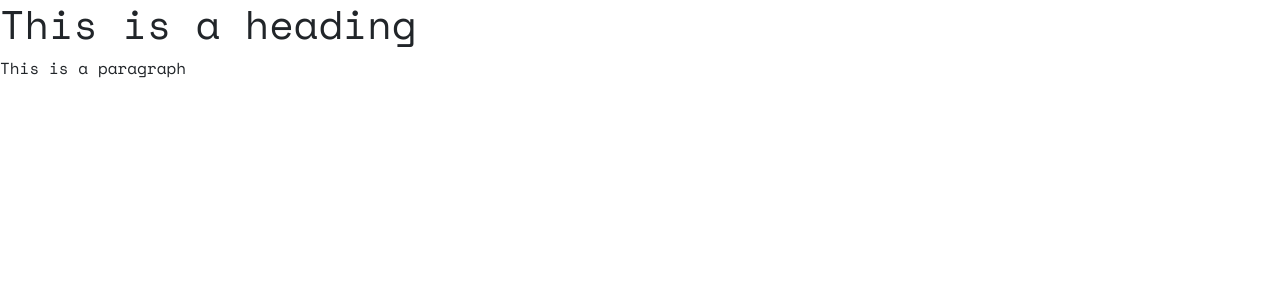
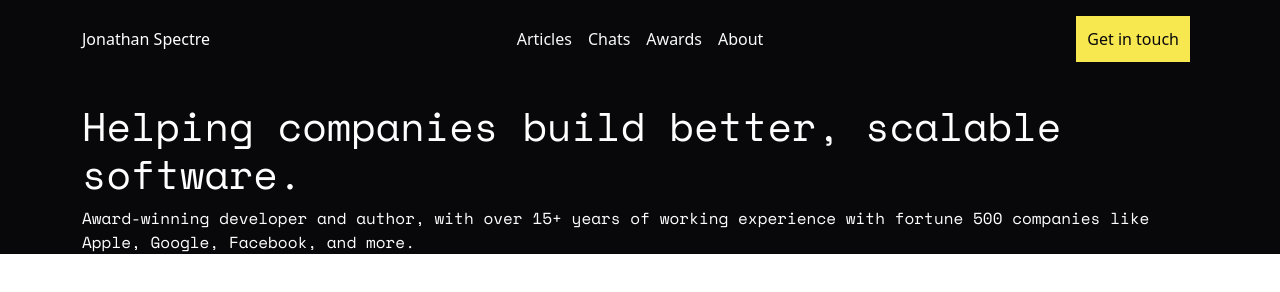
Before and after one commit to Wakarende/Developer-Portfolio, a plain HTML site: page index.html in a window 1280 px wide. Drawn offline with nearby package versions, Linux system fonts and the light colour scheme; a web font is replaced by a local one.

Commit message:
write html for header section

```diff
--- a/index.html
+++ b/index.html
@@ -22,8 +22,34 @@
 </head>
 
 <body>
-  <h1>This is a heading</h1>
-  <p>This is a paragraph</p>
+  <div class="header">
+    <div class="container">
+      <header class="d-flex flex-wrap align-items-center justify-content-center justify-content-md-between py-3 mb-4">
+        <a href="/" class="d-flex align-items-center col-md-3 mb-2 mb-md-0 text-decoration-none text-white"> Jonathan
+          Spectre </a>
+        <ul class="nav col-12 col-md-auto mb-2 justify-content-center mb-md-0">
+          <li><a href="#" class="nav-link px-2 link-light">Articles</a></li>
+          <li><a href="#" class="nav-link px-2 link-light">Chats</a></li>
+          <li><a href="#" class="nav-link px-2 link-light">Awards</a></li>
+          <li><a href="#" class="nav-link px-2 link-light">About</a></li>
+        </ul>
+        <div class="col-md-3 text-end">
+          <button type="button" class=" me-2 nav-btn">Get in touch</button>
+        </div>
+      </header>
+    </div>
+    <!-- END Navbar  -->
+    <!-- Header  -->
+    <div class="container header-content">
+      <h1 class="header-title">Helping companies build better, scalable software.</h1>
+      <p class="header-text">Award-winning developer and author, with over 15+ years of working experience with fortune
+        500 companies like Apple, Google, Facebook, and more.</p>
+    </div>
+  </div>
+  <!-- END Header  -->
+  <script src="https://cdn.jsdelivr.net/npm/bootstrap@5.1.3/dist/js/bootstrap.bundle.min.js"
+    integrity="sha384-ka7Sk0Gln4gmtz2MlQnikT1wXgYsOg+OMhuP+IlRH9sENBO0LRn5q+8nbTov4+1p" crossorigin="anonymous">
+  </script>
 </body>
 
 </html>
--- a/style.css
+++ b/style.css
@@ -55,3 +55,17 @@ p {
   font-family: 'Space Mono',
     monospace;
 }
+
+/* Header  */
+/* NAV  */
+.nav-btn {
+  background-color: var(--accent);
+  padding: 10px;
+  color: var(--black);
+  border: solid 1px var(--accent);
+}
+
+.header {
+  background-color: var(--black);
+  color: var(--white);
+}
```
Also changed, not shown: 2 other files.
